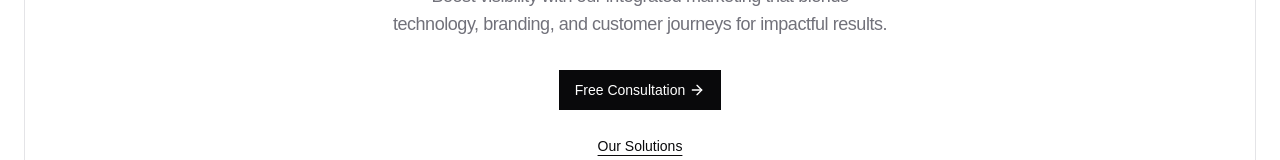
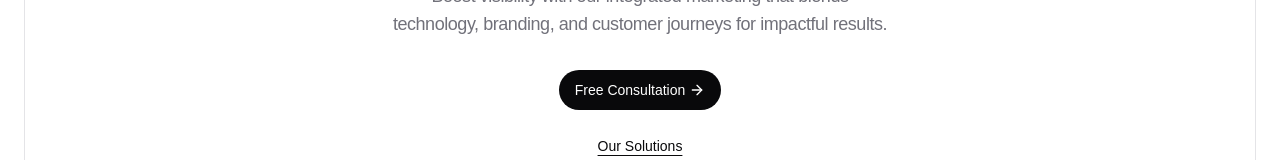
Before and after one commit to itsjmendez/toro, a Next.js app: page / in a window 1280 px wide. Shown: the part 446-606 px from the top of the page. Built offline with nearby package versions, Linux system fonts and the light colour scheme; a web font is replaced by a local one.

Commit message:
refactor: Update globals.css to round button corners

```diff
--- a/app/globals.css
+++ b/app/globals.css
@@ -23,7 +23,7 @@
     --border: 240 5.9% 90%;
     --input: 240 5.9% 90%;
     --ring: 240 5.9% 10%;
-    --radius: 0rem;
+    --radius: 0.5rem;
   }
 
   .dark {
--- a/components/ui/button.tsx
+++ b/components/ui/button.tsx
@@ -5,7 +5,7 @@
 import { cn } from '@/lib/utils';
 
 const buttonVariants = cva(
-  'inline-flex items-center justify-center whitespace-nowrap rounded-md text-sm font-medium ring-offset-background transition-colors focus-visible:outline-none focus-visible:ring-2 focus-visible:ring-ring focus-visible:ring-offset-2 disabled:pointer-events-none disabled:opacity-50',
+  'inline-flex items-center justify-center whitespace-nowrap text-sm font-medium ring-offset-background transition-colors focus-visible:outline-none focus-visible:ring-2 focus-visible:ring-ring focus-visible:ring-offset-2 disabled:pointer-events-none disabled:opacity-50',
   {
     variants: {
       variant: {
@@ -14,6 +14,8 @@
         destructive: 'bg-destructive text-destructive-foreground',
         outline:
           'border border-primary bg-background hover:bg-primary hover:text-primary-foreground',
+        round:
+          'bg-primary text-primary-foreground hover:bg-background hover:text-foreground hover:ring-1 hover:ring-primary rounded-3xl',
         secondary:
           'bg-secondary text-secondary-foreground hover:bg-secondary/80',
         ghost: 'hover:bg-accent hover:text-accent-foreground',
```
